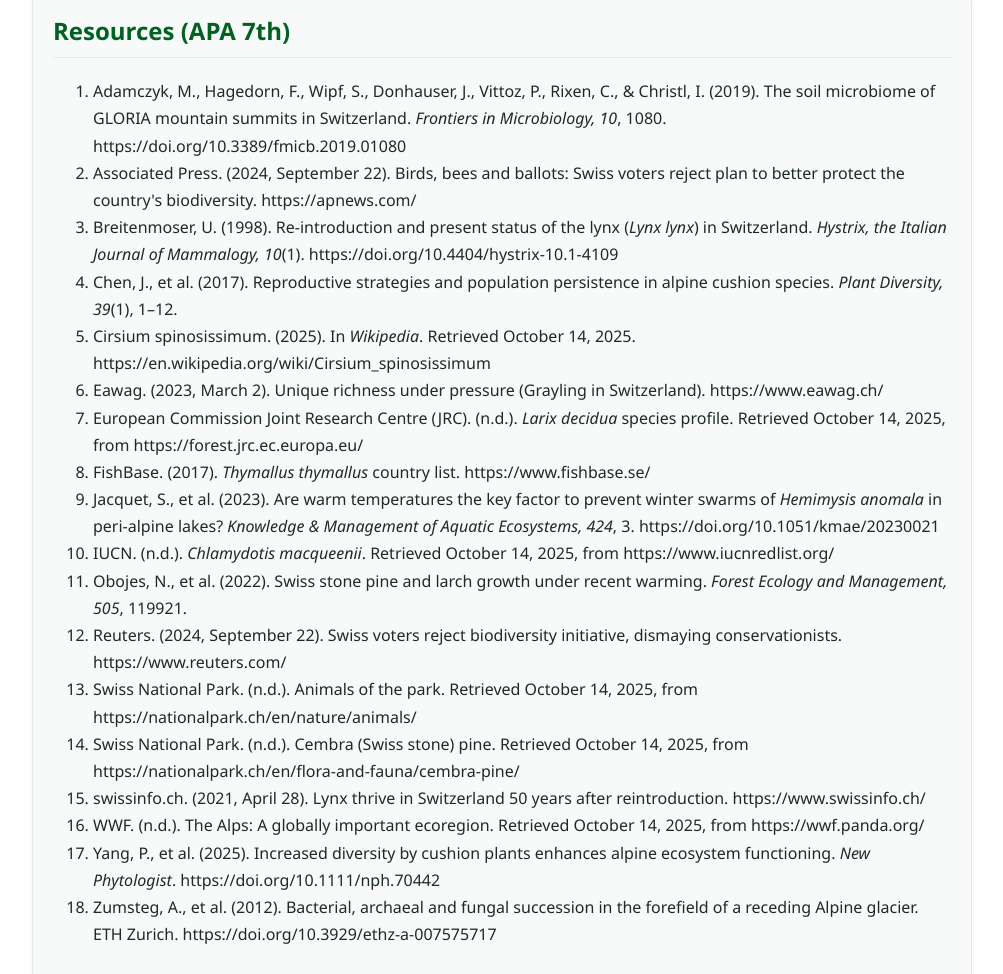
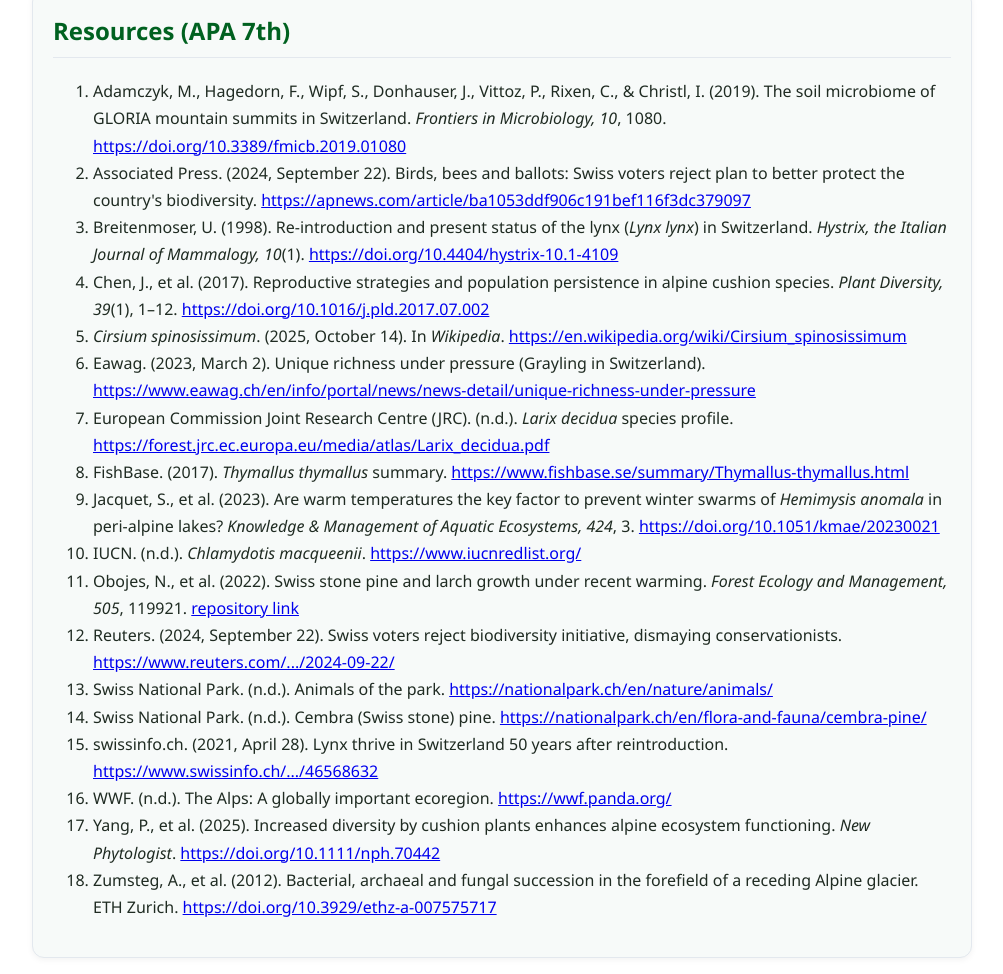
Before and after one commit to Sergeis1/Swiss-Alps-Information, a plain HTML site: page resources.html in a window 1280 px wide. Shown: the part 163-1137 px from the top of the page, without its empty margins (138-1141 px from the left). Drawn offline with Linux system fonts and the light colour scheme.

Commit message:
links update

```diff
--- a/resources.html
+++ b/resources.html
@@ -23,25 +23,107 @@
 <section class="card">
   <h2>Resources (APA 7th)</h2>
   <ol>
-    <li>Adamczyk, M., Hagedorn, F., Wipf, S., Donhauser, J., Vittoz, P., Rixen, C., & Christl, I. (2019). The soil microbiome of GLORIA mountain summits in Switzerland. <em>Frontiers in Microbiology, 10</em>, 1080. https://doi.org/10.3389/fmicb.2019.01080</li>
-    <li>Associated Press. (2024, September 22). Birds, bees and ballots: Swiss voters reject plan to better protect the country's biodiversity. https://apnews.com/</li>
-    <li>Breitenmoser, U. (1998). Re-introduction and present status of the lynx (<em>Lynx lynx</em>) in Switzerland. <em>Hystrix, the Italian Journal of Mammalogy, 10</em>(1). https://doi.org/10.4404/hystrix-10.1-4109</li>
-    <li>Chen, J., et al. (2017). Reproductive strategies and population persistence in alpine cushion species. <em>Plant Diversity, 39</em>(1), 1–12.</li>
-    <li>Cirsium spinosissimum. (2025). In <em>Wikipedia</em>. Retrieved October 14, 2025. https://en.wikipedia.org/wiki/Cirsium_spinosissimum</li>
-    <li>Eawag. (2023, March 2). Unique richness under pressure (Grayling in Switzerland). https://www.eawag.ch/</li>
-    <li>European Commission Joint Research Centre (JRC). (n.d.). <em>Larix decidua</em> species profile. Retrieved October 14, 2025, from https://forest.jrc.ec.europa.eu/</li>
-    <li>FishBase. (2017). <em>Thymallus thymallus</em> country list. https://www.fishbase.se/</li>
-    <li>Jacquet, S., et al. (2023). Are warm temperatures the key factor to prevent winter swarms of <em>Hemimysis anomala</em> in peri‑alpine lakes? <em>Knowledge & Management of Aquatic Ecosystems, 424</em>, 3. https://doi.org/10.1051/kmae/20230021</li>
-    <li>IUCN. (n.d.). <em>Chlamydotis macqueenii</em>. Retrieved October 14, 2025, from https://www.iucnredlist.org/</li>
-    <li>Obojes, N., et al. (2022). Swiss stone pine and larch growth under recent warming. <em>Forest Ecology and Management, 505</em>, 119921.</li>
-    <li>Reuters. (2024, September 22). Swiss voters reject biodiversity initiative, dismaying conservationists. https://www.reuters.com/</li>
-    <li>Swiss National Park. (n.d.). Animals of the park. Retrieved October 14, 2025, from https://nationalpark.ch/en/nature/animals/</li>
-    <li>Swiss National Park. (n.d.). Cembra (Swiss stone) pine. Retrieved October 14, 2025, from https://nationalpark.ch/en/flora-and-fauna/cembra-pine/</li>
-    <li>swissinfo.ch. (2021, April 28). Lynx thrive in Switzerland 50 years after reintroduction. https://www.swissinfo.ch/</li>
-    <li>WWF. (n.d.). The Alps: A globally important ecoregion. Retrieved October 14, 2025, from https://wwf.panda.org/</li>
-    <li>Yang, P., et al. (2025). Increased diversity by cushion plants enhances alpine ecosystem functioning. <em>New Phytologist</em>. https://doi.org/10.1111/nph.70442</li>
-    <li>Zumsteg, A., et al. (2012). Bacterial, archaeal and fungal succession in the forefield of a receding Alpine glacier. ETH Zurich. https://doi.org/10.3929/ethz-a-007575717</li>
-  </ol>
+  <li>
+    Adamczyk, M., Hagedorn, F., Wipf, S., Donhauser, J., Vittoz, P., Rixen, C., & Christl, I. (2019).
+    The soil microbiome of GLORIA mountain summits in Switzerland.
+    <em>Frontiers in Microbiology, 10</em>, 1080.
+    <a href="https://doi.org/10.3389/fmicb.2019.01080" target="_blank" rel="noopener">https://doi.org/10.3389/fmicb.2019.01080</a>
+  </li>
+
+  <li>
+    Associated Press. (2024, September 22). Birds, bees and ballots: Swiss voters reject plan to better protect the country's biodiversity.
+    <a href="https://apnews.com/article/ba1053ddf906c191bef116f3dc379097" target="_blank" rel="noopener">https://apnews.com/article/ba1053ddf906c191bef116f3dc379097</a>
+  </li>
+
+  <li>
+    Breitenmoser, U. (1998). Re-introduction and present status of the lynx (<em>Lynx lynx</em>) in Switzerland.
+    <em>Hystrix, the Italian Journal of Mammalogy, 10</em>(1).
+    <a href="https://doi.org/10.4404/hystrix-10.1-4109" target="_blank" rel="noopener">https://doi.org/10.4404/hystrix-10.1-4109</a>
+  </li>
+
+  <li>
+    Chen, J., et al. (2017). Reproductive strategies and population persistence in alpine cushion species.
+    <em>Plant Diversity, 39</em>(1), 1–12.
+    <a href="https://doi.org/10.1016/j.pld.2017.07.002" target="_blank" rel="noopener">https://doi.org/10.1016/j.pld.2017.07.002</a>
+  </li>
+
+  <li>
+    <em>Cirsium spinosissimum</em>. (2025, October 14). In <em>Wikipedia</em>.
+    <a href="https://en.wikipedia.org/wiki/Cirsium_spinosissimum" target="_blank" rel="noopener">https://en.wikipedia.org/wiki/Cirsium_spinosissimum</a>
+  </li>
+
+  <li>
+    Eawag. (2023, March 2). Unique richness under pressure (Grayling in Switzerland).
+    <a href="https://www.eawag.ch/en/info/portal/news/news-detail/unique-richness-under-pressure" target="_blank" rel="noopener">https://www.eawag.ch/en/info/portal/news/news-detail/unique-richness-under-pressure</a>
+  </li>
+
+  <li>
+    European Commission Joint Research Centre (JRC). (n.d.). <em>Larix decidua</em> species profile.
+    <a href="https://forest.jrc.ec.europa.eu/media/atlas/Larix_decidua.pdf" target="_blank" rel="noopener">https://forest.jrc.ec.europa.eu/media/atlas/Larix_decidua.pdf</a>
+  </li>
+
+  <li>
+    FishBase. (2017). <em>Thymallus thymallus</em> summary.
+    <a href="https://www.fishbase.se/summary/Thymallus-thymallus.html" target="_blank" rel="noopener">https://www.fishbase.se/summary/Thymallus-thymallus.html</a>
+  </li>
+
+  <li>
+    Jacquet, S., et al. (2023). Are warm temperatures the key factor to prevent winter swarms of
+    <em>Hemimysis anomala</em> in peri-alpine lakes?
+    <em>Knowledge &amp; Management of Aquatic Ecosystems, 424</em>, 3.
+    <a href="https://doi.org/10.1051/kmae/20230021" target="_blank" rel="noopener">https://doi.org/10.1051/kmae/20230021</a>
+  </li>
+
+  <li>
+    IUCN. (n.d.). <em>Chlamydotis macqueenii</em>.
+    <a href="https://www.iucnredlist.org/" target="_blank" rel="noopener">https://www.iucnredlist.org/</a>
+    <!-- Or BirdLife factsheet: https://datazone.birdlife.org/species/factsheet/asian-houbara-chlamydotis-macqueenii -->
+  </li>
+
+  <li>
+    Obojes, N., et al. (2022). Swiss stone pine and larch growth under recent warming.
+    <em>Forest Ecology and Management, 505</em>, 119921.
+    <a href="https://bia.unibz.it/esploro/outputs/journalArticle/Swiss-stone-pine-growth-benefits-less/991006414998501241" target="_blank" rel="noopener">repository link</a>
+  </li>
+
+  <li>
+    Reuters. (2024, September 22). Swiss voters reject biodiversity initiative, dismaying conservationists.
+    <a href="https://www.reuters.com/sustainability/climate-energy/swiss-voters-reject-biodiversity-initiative-dismaying-conservationists-2024-09-22/" target="_blank" rel="noopener">https://www.reuters.com/.../2024-09-22/</a>
+  </li>
+
+  <li>
+    Swiss National Park. (n.d.). Animals of the park.
+    <a href="https://nationalpark.ch/en/nature/animals/" target="_blank" rel="noopener">https://nationalpark.ch/en/nature/animals/</a>
+  </li>
+
+  <li>
+    Swiss National Park. (n.d.). Cembra (Swiss stone) pine.
+    <a href="https://nationalpark.ch/en/flora-and-fauna/cembra-pine/" target="_blank" rel="noopener">https://nationalpark.ch/en/flora-and-fauna/cembra-pine/</a>
+  </li>
+
+  <li>
+    swissinfo.ch. (2021, April 28). Lynx thrive in Switzerland 50 years after reintroduction.
+    <a href="https://www.swissinfo.ch/eng/alpine-environment/lynx-thrive-in-switzerland-50-years-after-reintroduction/46568632" target="_blank" rel="noopener">https://www.swissinfo.ch/.../46568632</a>
+  </li>
+
+  <li>
+    WWF. (n.d.). The Alps: A globally important ecoregion.
+    <a href="https://wwf.panda.org/" target="_blank" rel="noopener">https://wwf.panda.org/</a>
+  </li>
+
+  <li>
+    Yang, P., et al. (2025). Increased diversity by cushion plants enhances alpine ecosystem functioning.
+    <em>New Phytologist</em>.
+    <a href="https://doi.org/10.1111/nph.70442" target="_blank" rel="noopener">https://doi.org/10.1111/nph.70442</a>
+  </li>
+
+  <li>
+    Zumsteg, A., et al. (2012). Bacterial, archaeal and fungal succession in the forefield of a receding Alpine glacier.
+    ETH Zurich.
+    <a href="https://doi.org/10.3929/ethz-a-007575717" target="_blank" rel="noopener">https://doi.org/10.3929/ethz-a-007575717</a>
+  </li>
+</ol>
+
  </section>
 
   </main>
```
